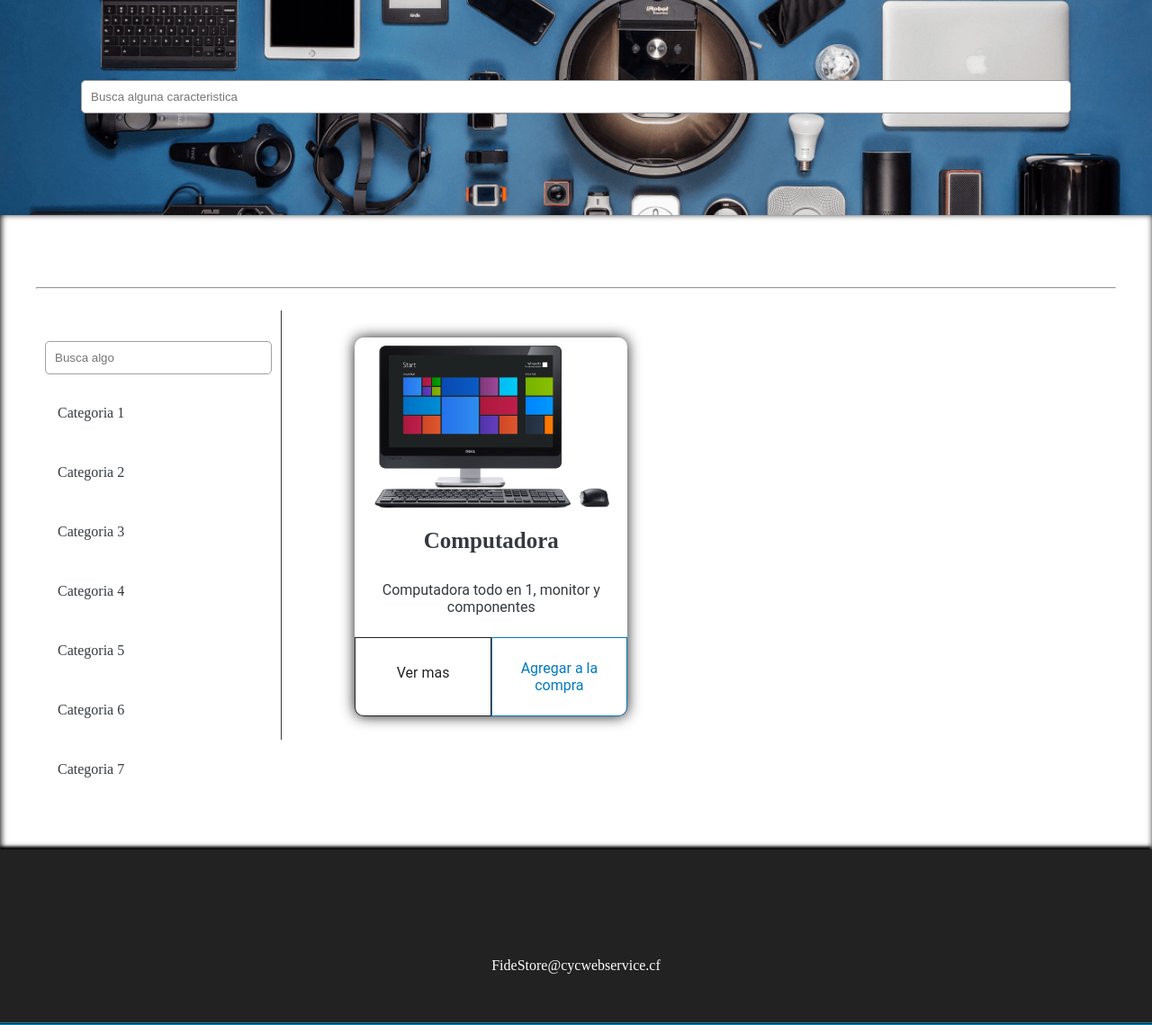
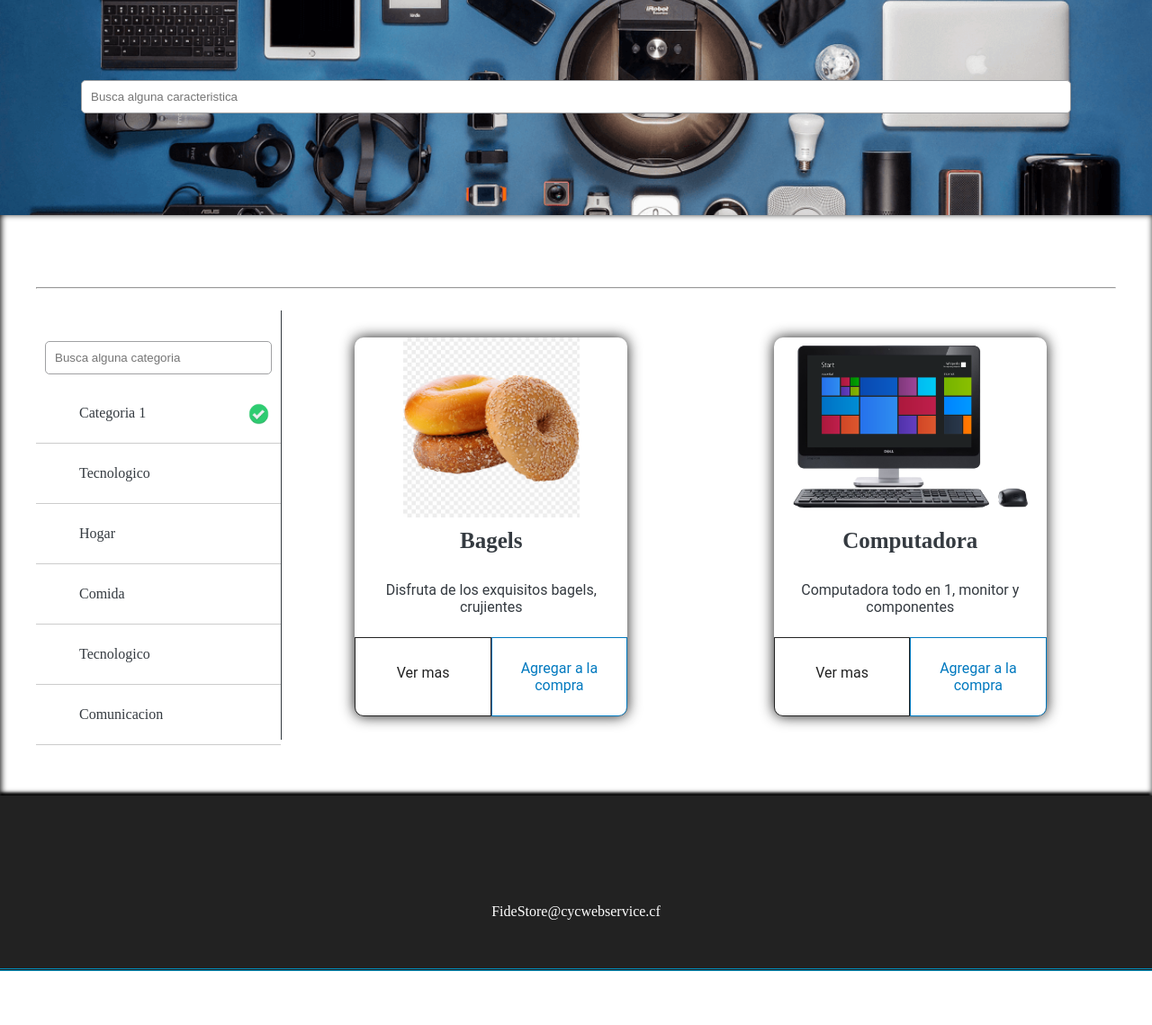
Before and after one commit to irvin0925/FeDaIr, a PHP site: page /Views/productos.html in a window 1280 px wide. Shown: the part 97-1236 px from the top of the page at 90% size. After the commit the page ends 1176 px from the top, so only its background shows below. Run offline with PHP 8.4, Linux system fonts and the light colour scheme; data comes from the database, SQL or seed files in the repository.

Commit message:
Commit filtrado v0

```diff
--- a/db/FeDaIrSQLCreacion.sql
+++ b/db/FeDaIrSQLCreacion.sql
@@ -123,3 +123,7 @@ insert into categoriaproducto (descripcion) values
 
 insert into producto (nombre,descripcion,precio,cantidadDisponible,cantCompras,urlImg,idCategoriaProducto)
 value ('Computadora','Computadora todo en 1, monitor y componentes',450000,5,0,'temp_pc.png',1);
+insert into producto (nombre,descripcion,precio,cantidadDisponible,cantCompras,urlImg,idCategoriaProducto)
+value ('Bagels','Disfruta de los exquisitos bagels, crujientes',450000,5,0,'temp_bagel.png',3);
+
+select * from producto;
--- a/src/API/api.php
+++ b/src/API/api.php
@@ -19,4 +19,6 @@ if (isset($dataPOST['login']) && $dataPOST['login'] == '1') {
     if ($dataPOST['product'] == '1') {
         echo showProducts($dataPOST['filter']);
     }
+} else if (isset($dataPOST['category']) && $dataPOST['category'] == '1') {
+    echo showCategories($dataPOST['filter']);
 }
--- a/src/Assets/CSS/general.css
+++ b/src/Assets/CSS/general.css
@@ -34,6 +34,10 @@
 
 .nav-item:hover {
     background-color: #007caa;
+}
+
+.category-item {
+    border-bottom: solid 1px #ccc;
 }
 
 .category-item:hover {
--- a/src/Assets/JS/products.js
+++ b/src/Assets/JS/products.js
@@ -2,7 +2,17 @@
     'use-strict';
 
     var listaProducts = document.getElementById('products-list');
-    var filter = document.getElementById('filterProducts');
+    var listaCategories = document.getElementById('categories-list');
+    var filterProducts = document.getElementById('filterProducts');
+    var filterCategories = document.getElementById('filterCategories');
+
+    function newProductDescription(descripcion) {
+        var max = 50;
+        if (descripcion.length > max) {
+            descripcion = descripcion.substring(0, max) + "...";
+        }
+        return descripcion;
+    }
 
     function newProduct(data) {
         var liProducto = newDOM('li');
@@ -19,7 +29,8 @@
         title.appendChild(newTextNode(data.nombre));
         divBody.appendChild(title);
         text.setAttribute('class', 'mt-1 pl-1 pr-1');
-        text.appendChild(newTextNode(data.descripcion));
+        /* Hacer la corroboracion de caracteres*/
+        text.appendChild(newTextNode(newProductDescription(data.descripcion)));
         divBody.appendChild(text);
         var divAction = newDOM('div'),
             divStatSee = newDOM('div'),
@@ -43,18 +54,55 @@
         return liProducto;
     }
 
-    function listProducts() {
-        postAjaxRequest('../API/api.php', 'product=1&filter=' + filter.value, function (json) {
+    function listProducts(filterValue) {
+        postAjaxRequest('../API/api.php', 'product=1&filter=' + filterValue, function (json) {
             if (json != 'Error') {
                 json = JSON.parse(json);
+                resetListProducts();
                 for (i = 0; i < json.length; i++) {
                     var product = newProduct(json[i]);
-                    console.log(product);
                     listaProducts.insertBefore(product, listaProducts.childNodes[0]);
                 }
             }
         });
     }
 
-    listProducts();
+    function resetListProducts() {
+        listaProducts.innerHTML = '<li class="product-item-list"></li><li class="product-item-list" ></li><li class="product-item-list"></li><li class="product-item-list"></li><li class="product-item-list"></li><li class="product-item-list"></li><li class="product-item-list"></li><li class="product-item-list"></li><li class="product-item-list"></li><li class="product-item-list"></li>';
+    }
+
+    function resetListCategory() {
+        //listaCategories.innerHTML = '';
+    }
+
+    function newCategory(data) {
+        var liCategory = newDOM('li');
+        liCategory.setAttribute('class', 'category-item pl-2 pt-1 pb-1');
+        liCategory.appendChild(newTextNode(data.descripcion));
+        return liCategory;
+    }
+
+    function listCategories(filter) {
+        postAjaxRequest('../API/api.php', 'category=1&filter=' + filter, function (json) {
+            if (json != 'Error') {
+                json = JSON.parse(json);
+                resetListCategory();
+                for (i = 0; i < json.length; i++) {
+                    var category = newCategory(json[i]);
+                    listaCategories.appendChild(category);
+                }
+            }
+        });
+    }
+
+    listProducts(filterProducts.value);
+    listCategories(filterCategories.value);
+
+    filterProducts.addEventListener('keyup', function () {
+        listProducts(this.value);
+    });
+
+    filterCategories.addEventListener('keyup', function () {
+        listCategories(this.value);
+    });
 })();
--- a/src/Running/generalFunction.php
+++ b/src/Running/generalFunction.php
@@ -24,9 +24,9 @@ function showProducts($filter)
 {
     try {
         $sql = "select * from Producto where" .
-            " nombre like '%" . $filter .
-            "%' or descripcion like '%" . $filter .
-            "%' or precio like '%" . $filter . "%'";
+            " nombre like '%" . $filter . "%'
+             or descripcion like '%upper(" . $filter .
+            ")' or precio like '%" . $filter . "%'";
         $result = getData($sql);
         $json = [];
         if ($result != null && $result->num_rows > 0) {
@@ -39,3 +39,21 @@ function showProducts($filter)
         return "false";
     }
 }
+
+function showCategories($filter)
+{
+    try {
+        $sql = "select * from CategoriaProducto where" .
+            " descripcion like '%" . $filter . "%'";
+        $result = getData($sql);
+        $json = [];
+        if ($result != null && $result->num_rows > 0) {
+            while ($row = mysqli_fetch_assoc($result)) {
+                $json[] = $row;
+            }
+        }
+        return json_encode($json);
+    } catch (PDOException $ex) {
+        return "false";
+    }
+}
--- a/src/Views/productos.html
+++ b/src/Views/productos.html
@@ -45,16 +45,17 @@
                 <div class="category-box">
                     <div class="mt-1 border-r-solid d-block">
                         <div class="form-group">
-                            <input type="text" placeholder="Busca algo" class="w-100 d-block form-content">
+                            <input id="filterCategories" type="text" placeholder="Busca alguna categoria"
+                                class="w-100 d-block form-content">
                         </div>
-                        <ul class="d-block category-nav">
-                            <li class="category-item p-1">Categoria 1</li>
-                            <li class="category-item p-1">Categoria 2</li>
-                            <li class="category-item p-1">Categoria 3</li>
-                            <li class="category-item p-1">Categoria 4</li>
-                            <li class="category-item p-1">Categoria 5</li>
-                            <li class="category-item p-1">Categoria 6</li>
-                            <li class="category-item p-1">Categoria 7</li>
+                        <ul class="d-block category-nav" id="categories-list">
+                            <!-- CATEGORY EXMPLE -->
+                            <li class="category-item pl-2 pt-1 pb-1" style="
+                            background-image: url(/Assets/IMG/check.png);
+                            background-repeat: no-repeat;
+                                        background-size: 25px 25px;
+                                        background-position: 95%;">Categoria 1</li>
+                            <!-- END CATEGORY EXMPLE -->
                         </ul>
                     </div>
                 </div>
```
Also changed, not shown: src/Assets/IMG/check.png (added), src/Assets/IMG/temp_bagel.png (added).
